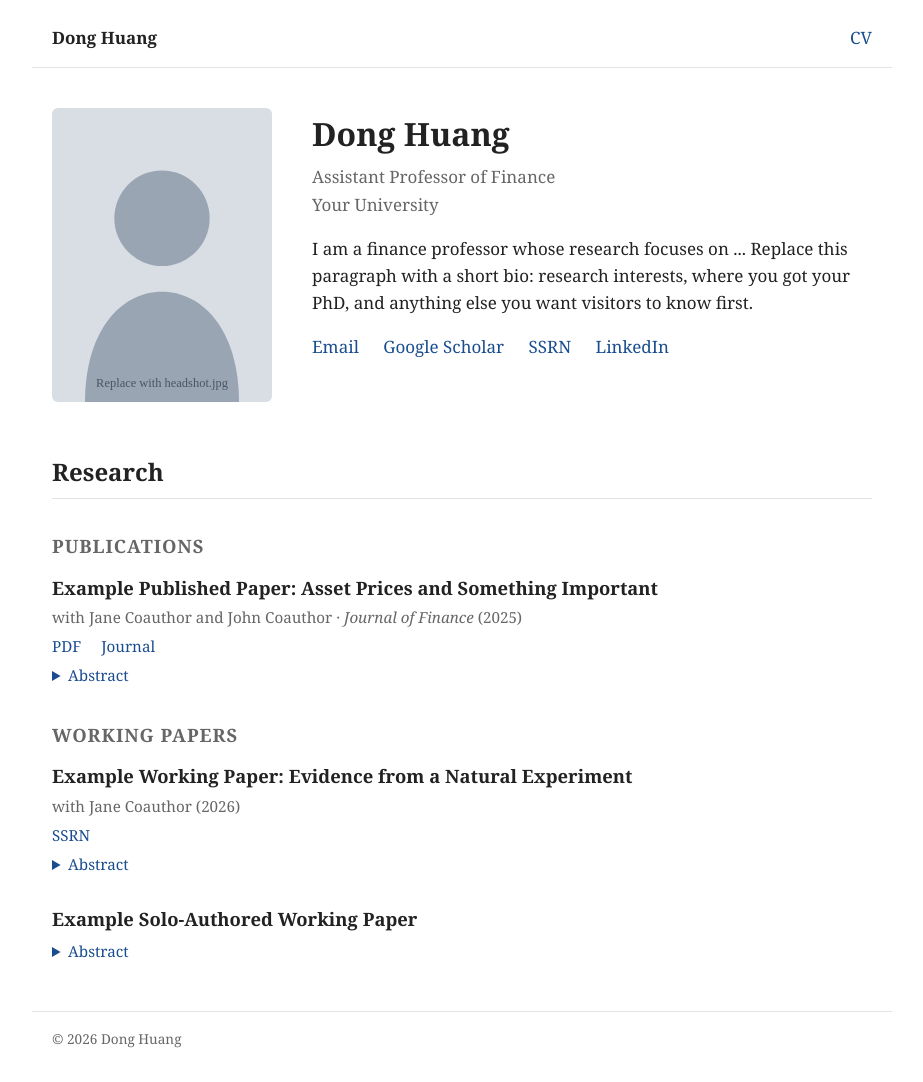
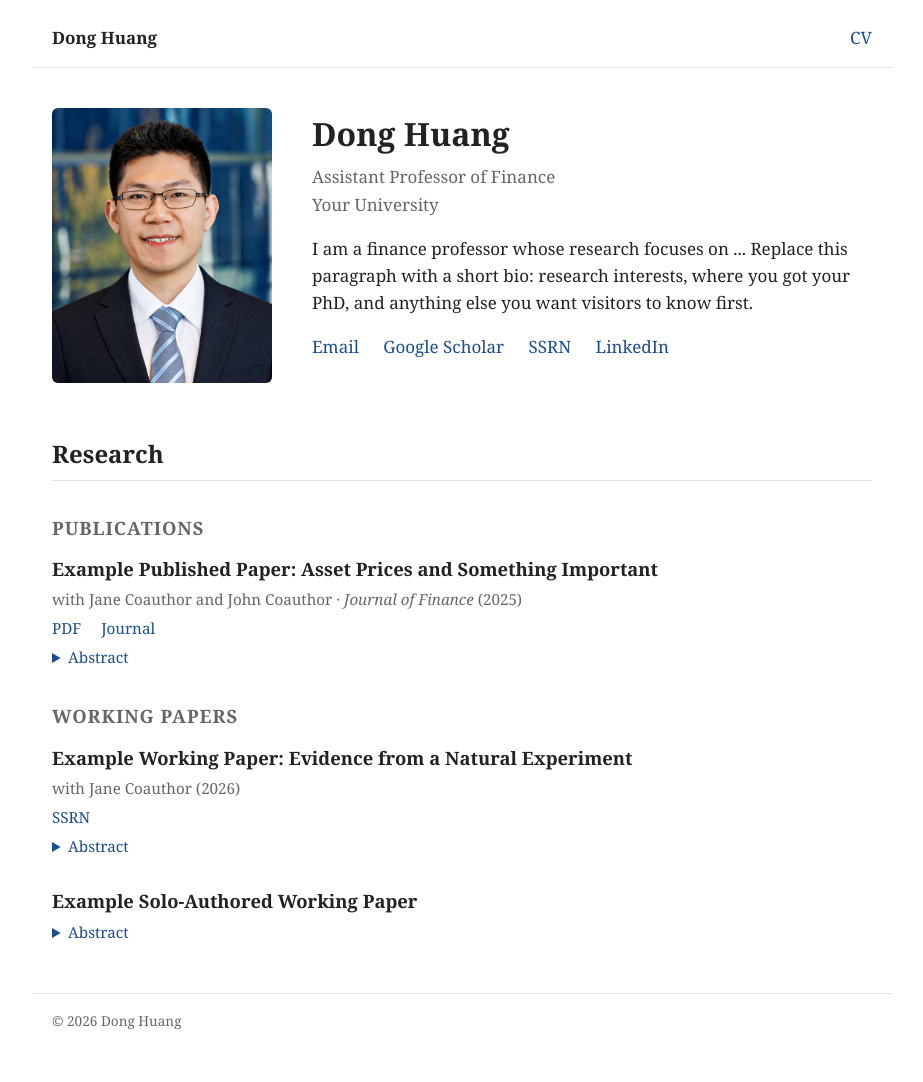
Before and after one commit to huangdong95/huangdong95.github.io, a Jekyll site: the page built from index.html, in a window 1280 px wide. Shown: the whole page, without its empty margins (178-1101 px from the left). Built offline with Jekyll 4.4.1, drawn with Linux system fonts in a browser that asks for light colours.

Commit message:
Add real headshot (600x750 JPEG)
Co-Authored-By: Claude Opus 5 (1M context) <noreply@anthropic.com>

```diff
--- a/_config.yml
+++ b/_config.yml
@@ -9,7 +9,7 @@ author:
   title: Assistant Professor of Finance
   affiliation: Your University
   email: your.email@university.edu
-  headshot: /assets/img/headshot.svg   # placeholder; change to headshot.jpg once you add your photo
+  headshot: /assets/img/headshot.jpg
   cv: /assets/cv.pdf
   links:
     - label: Google Scholar
```
Also changed, not shown: assets/img/headshot.jpg (added), assets/img/headshot.svg (deleted).
